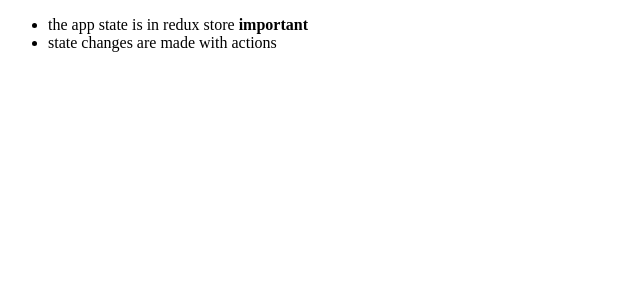
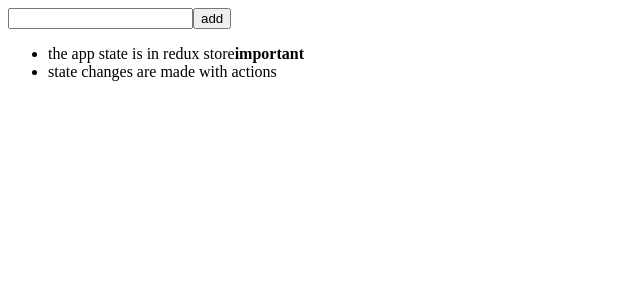
Before and after one commit to Andy-git985/part6-redux, a React (Create React App) app: page / in a window 1280 px wide. Shown: the top 300 px of the page, without its empty margins (0-640 px from the left). Built offline with nearby package versions, Linux system fonts and the light colour scheme.

Commit message:
uncontrolled forms

```diff
--- a/src/index.js
+++ b/src/index.js
@@ -24,13 +24,41 @@
   },
 });
 
+const generateId = () => Number((Math.random() * 1000000).toFixed(0));
+
 const App = () => {
+  const addNote = (event) => {
+    event.preventDefault();
+    const content = event.target.note.value;
+    event.target.note.value = '';
+    store.dispatch({
+      type: 'NEW_NOTE',
+      data: {
+        content,
+        important: false,
+        id: generateId(),
+      },
+    });
+  };
+
+  const toggleImportance = (id) => {
+    store.dispatch({
+      type: 'TOGGLE_IMPORTANCE',
+      data: { id },
+    });
+  };
+
   return (
     <div>
+      <form onSubmit={addNote}>
+        <input name="note" />
+        <button type="submit">add</button>
+      </form>
       <ul>
         {store.getState().map((note) => (
-          <li key={note.id}>
-            {note.content} <strong>{note.important ? 'important' : ''}</strong>
+          <li key={note.id} onClick={() => toggleImportance(note.id)}>
+            {note.content}
+            <strong>{note.important ? 'important' : ''}</strong>
           </li>
         ))}
       </ul>
--- a/src/reducers/noteReducer.js
+++ b/src/reducers/noteReducer.js
@@ -1,7 +1,7 @@
 const noteReducer = (state = [], action) => {
   switch (action.type) {
     case 'NEW_NOTE':
-      return state.concat(action.data);
+      return [...state, action.data];
     case 'TOGGLE_IMPORTANCE': {
       const id = action.data.id;
       const noteToChange = state.find((n) => n.id === id);
@@ -16,4 +16,4 @@
   }
 };
 
-module.exports = noteReducer;
+export default noteReducer;
```
